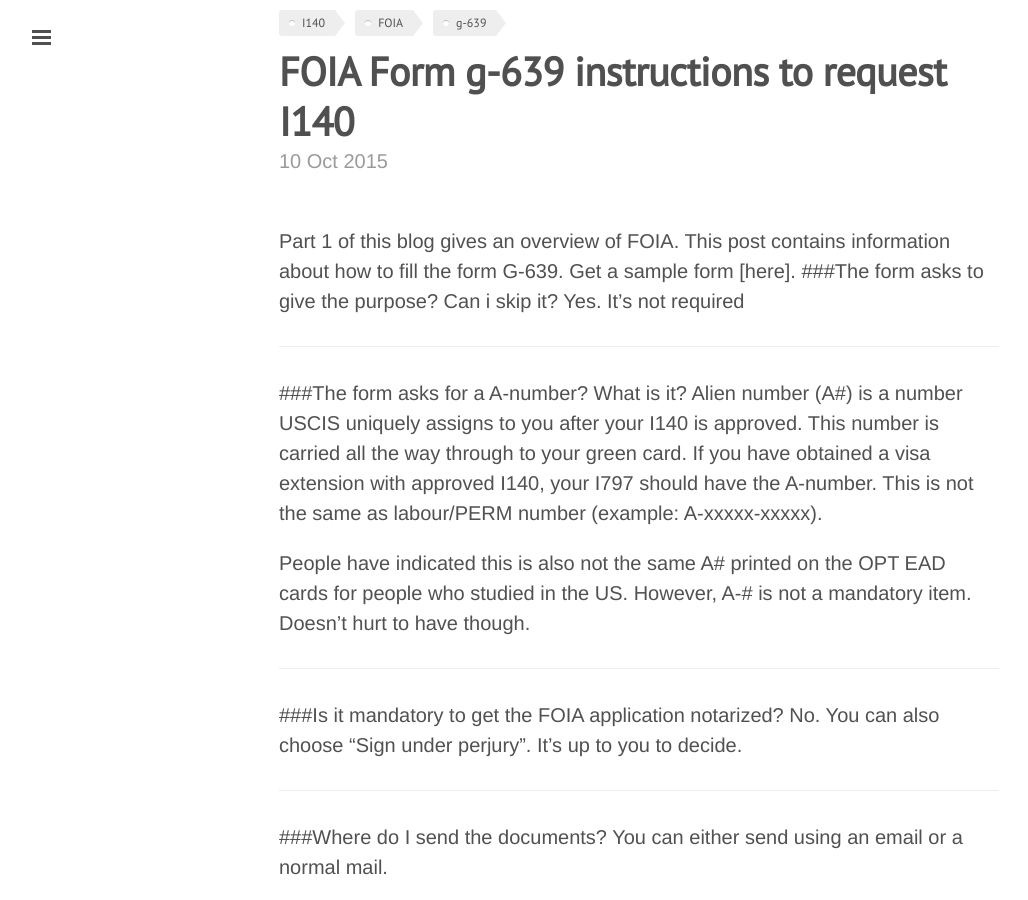
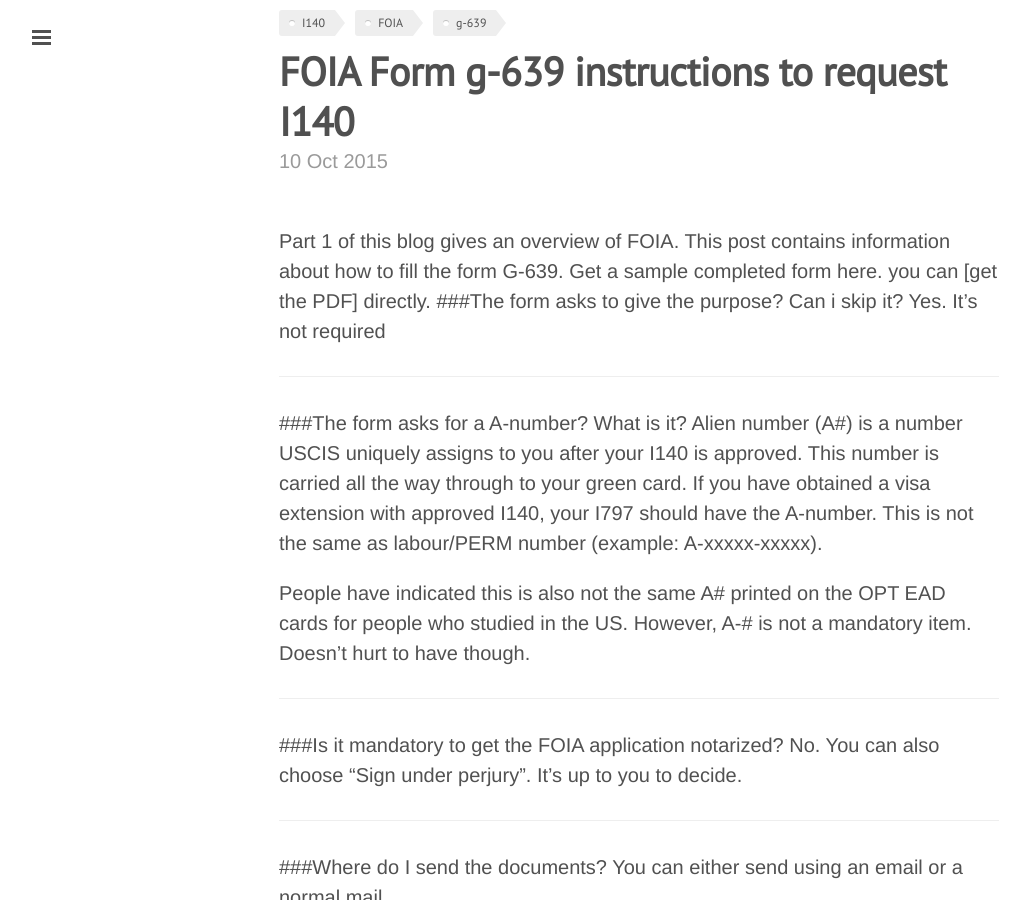
Before and after one commit to gitforwork2/gitforwork.github.io, a Jekyll site: the page built from index.html, in a window 1280 px wide and 900 px high, scrolled down 1534 px. Shown: the whole window, without its empty margins (1-1029 px from the left). Built offline with Jekyll 4.4.1, drawn with Linux system fonts in a browser that asks for light colours; Markdown is read by kramdown in place of the engine named in the settings; the list of posts is cut into pages by our own code.

Commit message:
Experimenting a pdf

```diff
--- a/_posts/2015-10-10-i140-foia-form-g-639-instruction.md
+++ b/_posts/2015-10-10-i140-foia-form-g-639-instruction.md
@@ -8,7 +8,8 @@
 ---
 [Part 1](http://greenmirage.com/posts/request-i140-via-foia/) of this blog gives an overview of FOIA.
 This post contains information about how to fill the form [G-639](http://www.uscis.gov/sites/default/files/files/form/g-639.pdf).
- Get a sample form [here].
+ Get a sample completed form [here]({{ site.url }}/assets/pdf/g-639.pdf).
+ you can [get the PDF] directly.
 ###The form asks to give the purpose? Can i skip it?
 Yes. It's not required
 * * *
```
Also changed, not shown: about.md (+3 -4 lines).
